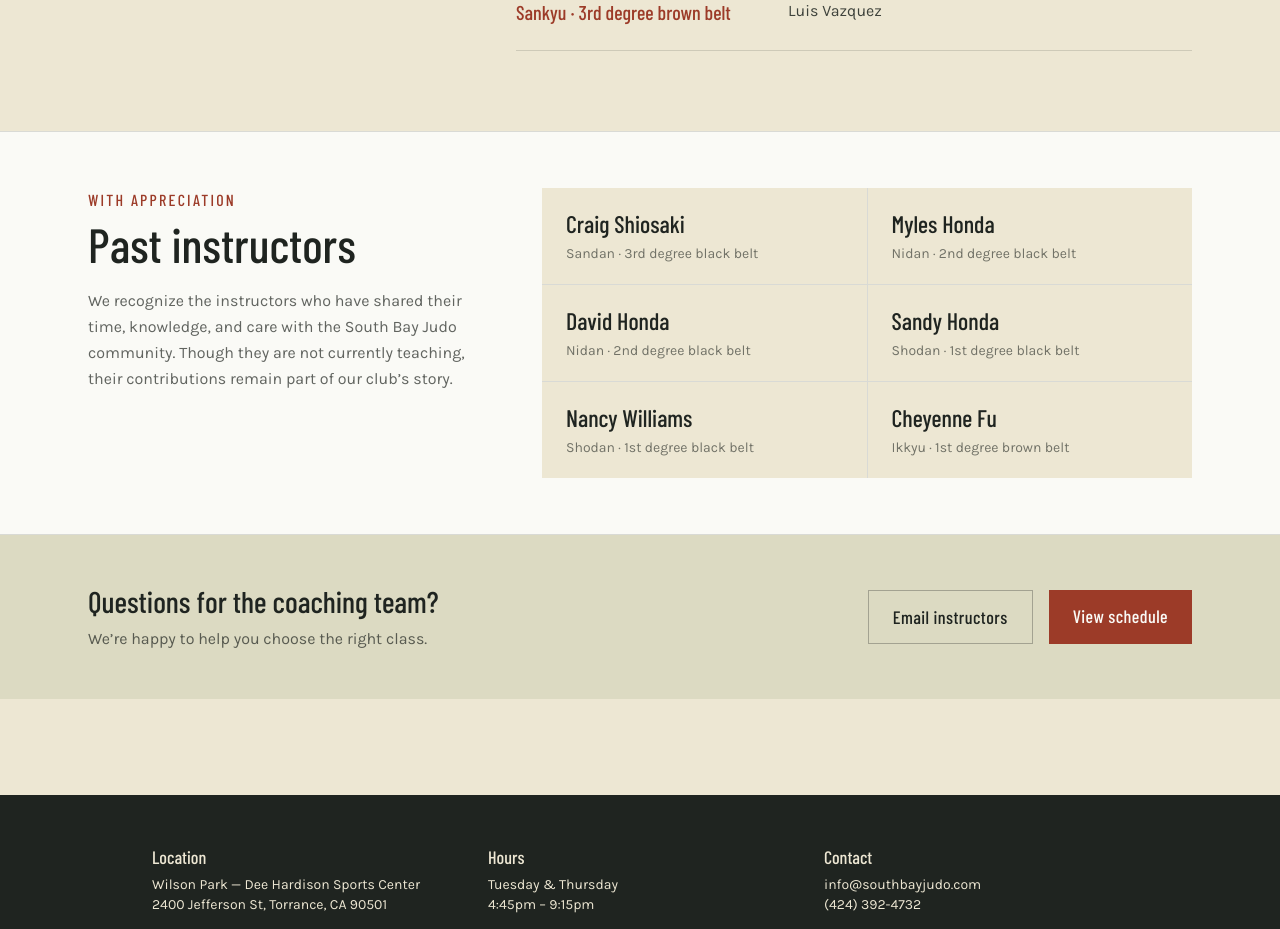
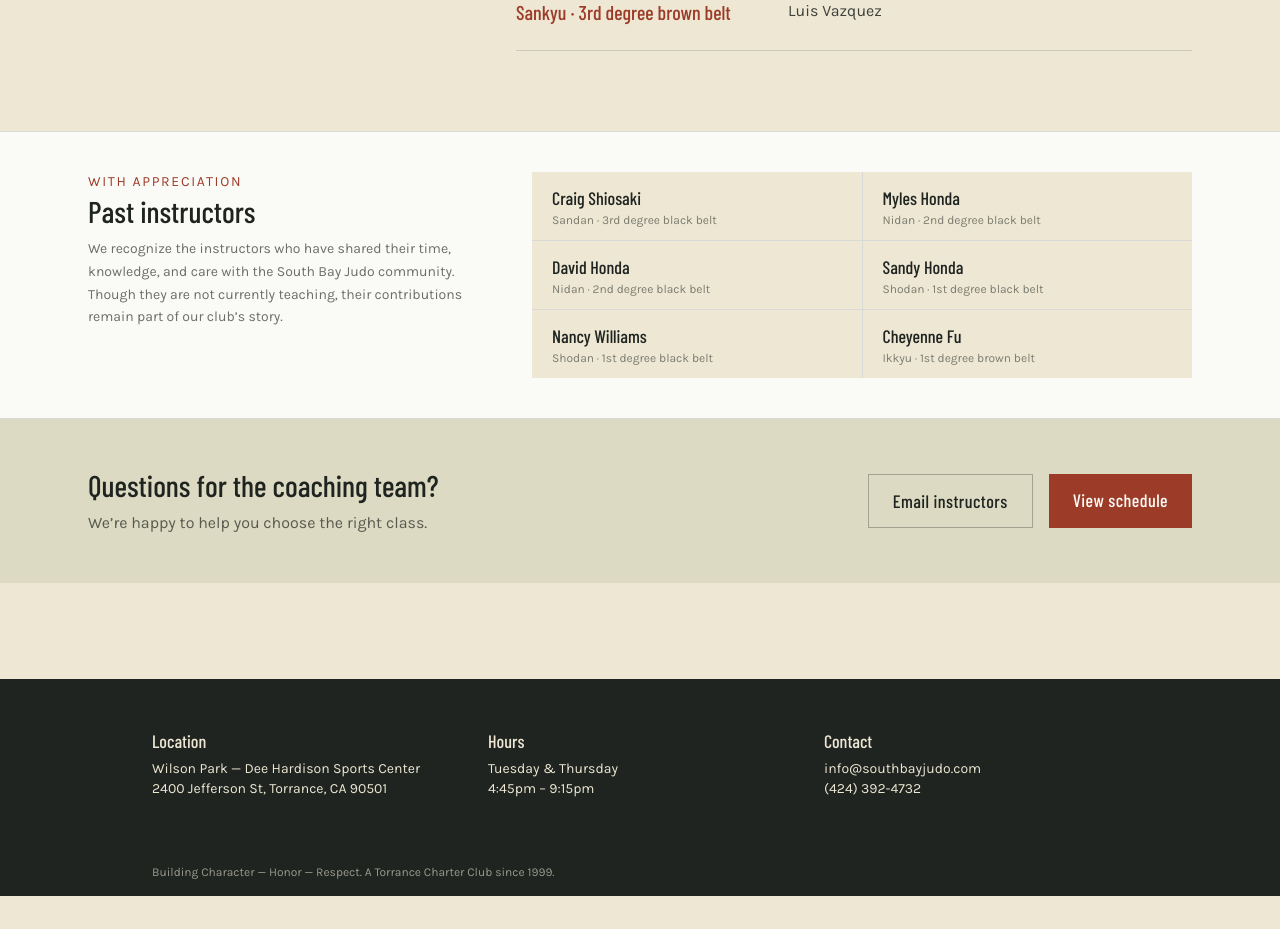
Before and after one commit to cshiosaki/southbayjudo, a Next.js app in the folder south-bay-judo/: page /instructors in a window 1280 px wide. Shown: the part 1880-2809 px from the top of the page. After the commit the page ends 2776 px from the top, so only its background shows below. Built offline with nearby package versions, Linux system fonts and the light colour scheme.

Commit message:
De-emphasize past instructor section

```diff
--- a/south-bay-judo/app/instructors/page.tsx
+++ b/south-bay-judo/app/instructors/page.tsx
@@ -132,11 +132,11 @@ export default function InstructorsPage() {
       </section>
 
       <section className="border-y border-ink/15 bg-card">
-        <div className="mx-auto grid max-w-6xl gap-8 px-6 py-14 md:grid-cols-[0.75fr_1.25fr] md:gap-16">
+        <div className="mx-auto grid max-w-6xl gap-6 px-6 py-10 md:grid-cols-[0.75fr_1.25fr] md:gap-12">
           <div>
-            <p className="mb-2 font-display uppercase tracking-[0.14em] text-belt">With appreciation</p>
-            <h2 className="font-display text-4xl leading-none sm:text-5xl">Past instructors</h2>
-            <p className="mt-5 max-w-sm leading-relaxed text-ink/70">
+            <p className="mb-1 text-sm uppercase tracking-[0.12em] text-belt">With appreciation</p>
+            <h2 className="font-display text-3xl leading-none">Past instructors</h2>
+            <p className="mt-3 max-w-sm text-sm leading-relaxed text-ink/65">
               We recognize the instructors who have shared their time, knowledge, and care with the
               South Bay Judo community. Though they are not currently teaching, their contributions
               remain part of our club’s story.
@@ -144,9 +144,9 @@ export default function InstructorsPage() {
           </div>
           <ul className="grid gap-px bg-ink/15 sm:grid-cols-2" aria-label="Past South Bay Judo instructors">
             {pastInstructors.map((instructor) => (
-              <li key={instructor.name} className="bg-canvas px-6 py-5">
-                <p className="font-display text-2xl">{instructor.name}</p>
-                <p className="mt-1 text-sm text-ink/60">{instructor.rank}</p>
+              <li key={instructor.name} className="bg-canvas px-5 py-3">
+                <p className="font-display text-lg">{instructor.name}</p>
+                <p className="text-xs text-ink/55">{instructor.rank}</p>
               </li>
             ))}
           </ul>
```
